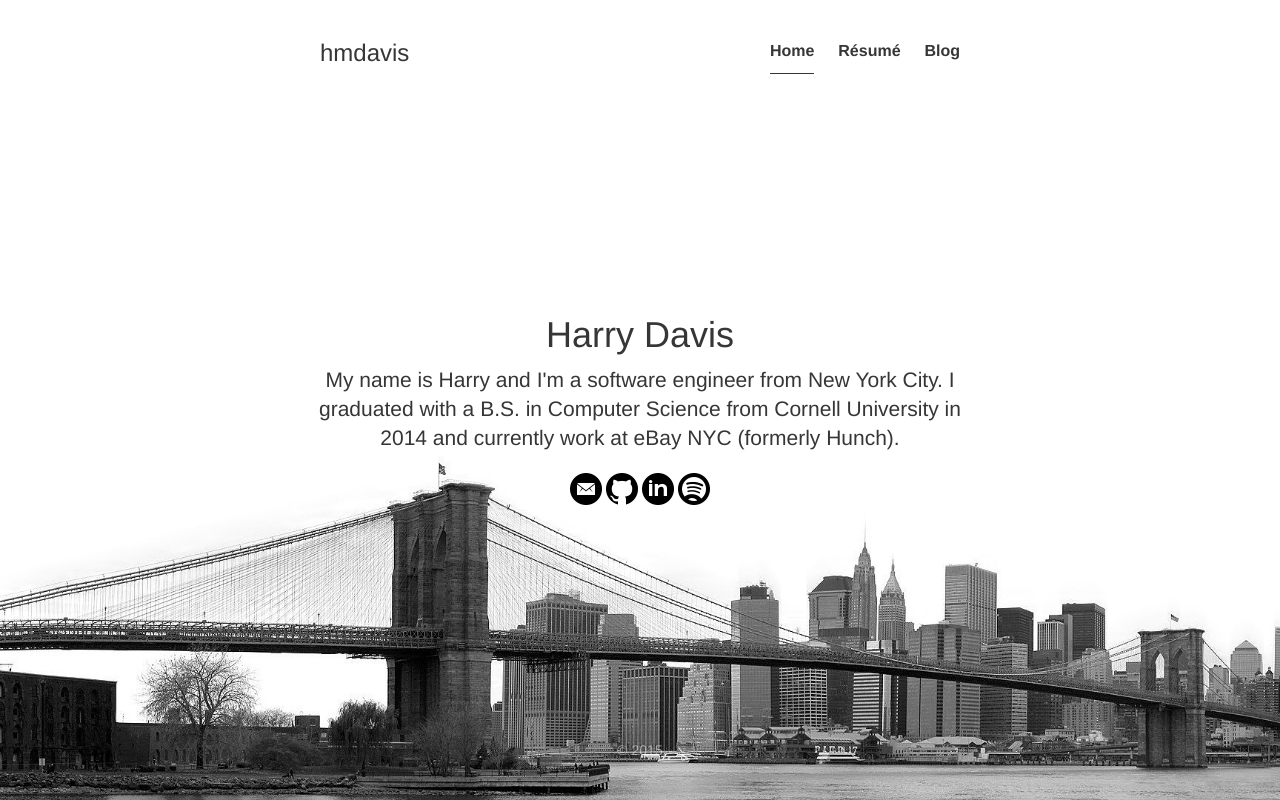
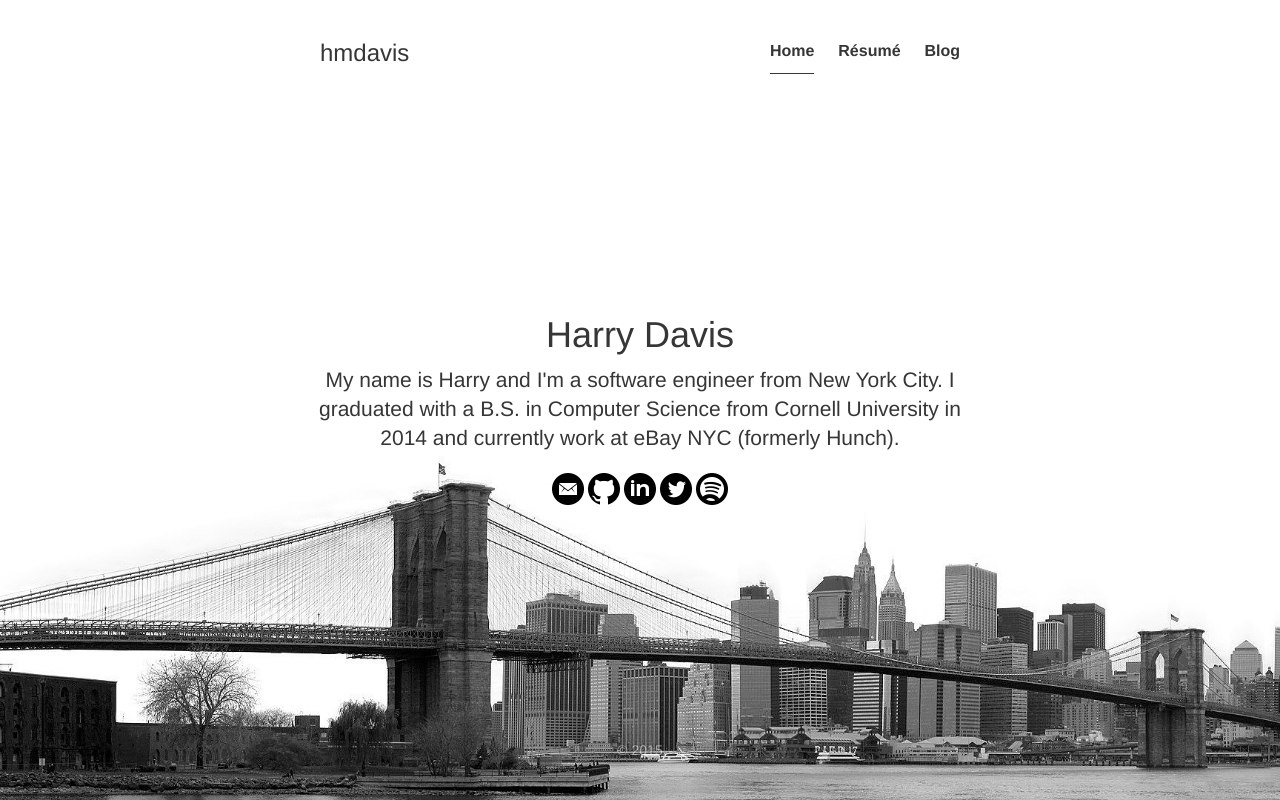
Before and after one commit to jeffreyglovsky/hmdavis.github.io, a plain HTML site: page index.html in a window 1280 px wide. Drawn offline with nearby package versions, Linux system fonts and the light colour scheme; a script that the page names is missing; files whose address does not match are found by name.

Commit message:
added twitter

```diff
--- a/index.html
+++ b/index.html
@@ -54,6 +54,7 @@
             <a href="mailto:harrisonmaxwelldavis@gmail.com"><img src="./assets/mail.png"></a>
             <a href="http://github.com/hmdavis"><img src="./assets/github.png"></a>
             <a href="http://www.linkedin.com/profile/in/hmdavis"><img src="./assets/linked-in.png"></a>
+            <a href="http://twitter.com/hotmdog"><img src="./assets/twitter.png"</a>
             <a href="http://open.spotify.com/user/hmdavis0"><img src="./assets/spotify.png"></a>
           </div>
 
```
